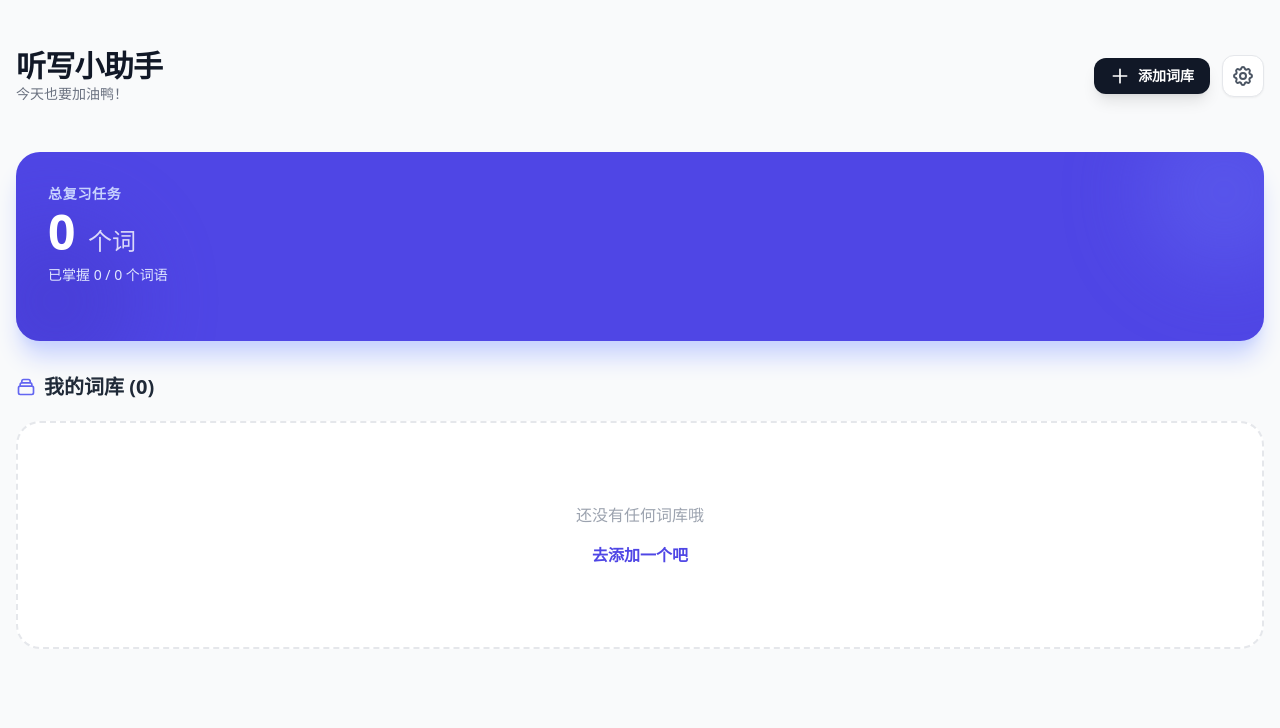
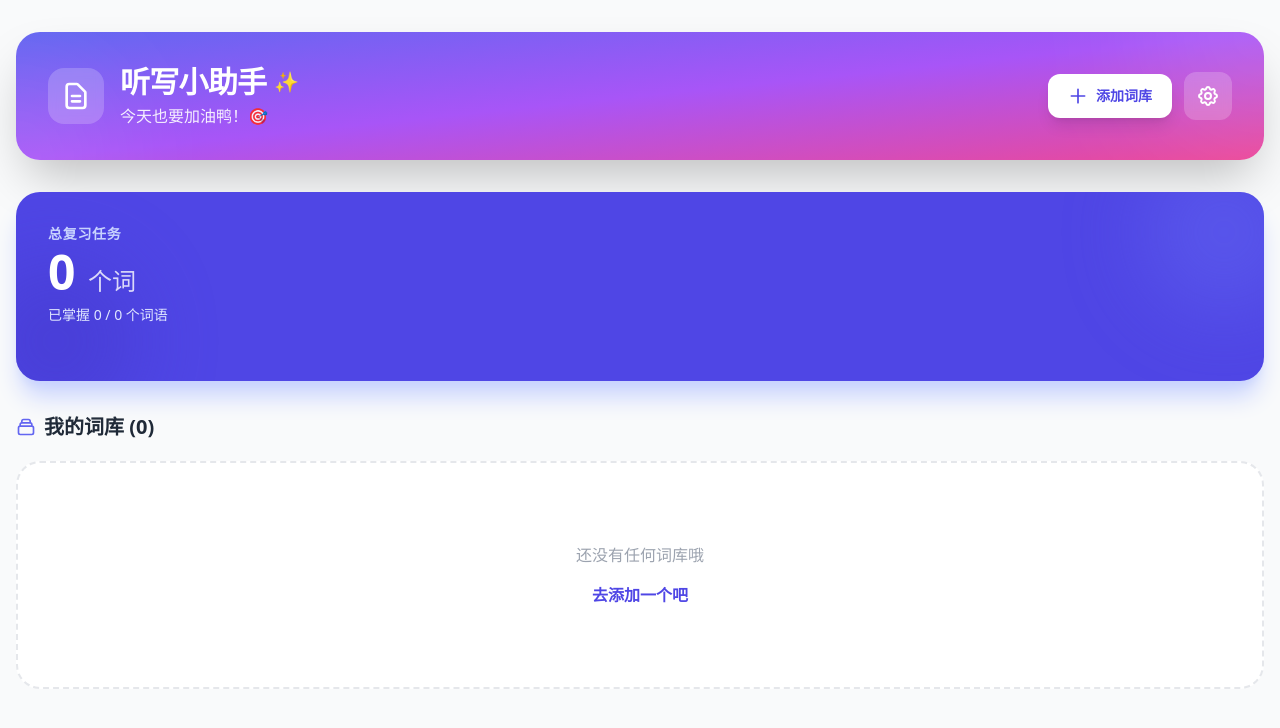
Before and after one commit to 100apps/dictation-assistant, a React (Vite) app: page / in a window 1280 px wide. Shown: the top 728 px of the page. Built offline with nearby package versions, Linux system fonts and the light colour scheme; a small style sheet from the web is missing.

Commit message:
feat: enhance UI of header and word list view for improved aesthetics and usability

```diff
--- a/App.tsx
+++ b/App.tsx
@@ -437,22 +437,42 @@ const App: React.FC = () => {
         return (
           <div className="w-full space-y-4 md:space-y-8 pb-10">
             {/* Header */}
-            <header className="flex flex-col md:flex-row justify-between items-start md:items-center py-2 md:py-4 gap-4">
+            <header className="relative bg-gradient-to-br from-indigo-500 via-purple-500 to-pink-500 rounded-3xl p-6 md:p-8 shadow-2xl overflow-hidden">
+              {/* Decorative Background Elements */}
+              <div className="absolute top-0 right-0 w-64 h-64 bg-white/10 rounded-full -translate-y-32 translate-x-32 blur-3xl"></div>
+              <div className="absolute bottom-0 left-0 w-48 h-48 bg-white/10 rounded-full translate-y-24 -translate-x-24 blur-3xl"></div>
+
+              {/* Content */}
+              <div className="relative z-10 flex flex-col md:flex-row justify-between items-start md:items-center gap-4">
+                <div className="flex items-center gap-4">
+                  {/* Icon */}
+                  <div className="bg-white/20 backdrop-blur-sm p-3 rounded-2xl">
+                    <svg className="w-8 h-8 text-white" fill="none" stroke="currentColor" viewBox="0 0 24 24">
+                      <path strokeLinecap="round" strokeLinejoin="round" strokeWidth={2} d="M9 12h6m-6 4h6m2 5H7a2 2 0 01-2-2V5a2 2 0 012-2h5.586a1 1 0 01.707.293l5.414 5.414a1 1 0 01.293.707V19a2 2 0 01-2 2z" />
+                    </svg>
+                  </div>
+
                   <div>
-                <h1 className="text-2xl md:text-3xl font-extrabold text-gray-900 tracking-tight">听写小助手</h1>
-                <p className="text-gray-500 text-sm">今天也要加油鸭！</p>
+                    <h1 className="text-2xl md:text-3xl font-extrabold text-white tracking-tight flex items-center gap-2">
+                      听写小助手
+                      <span className="text-xl">✨</span>
+                    </h1>
+                    <p className="text-white/90 text-sm md:text-base font-medium mt-1">今天也要加油鸭！🎯</p>
                   </div>
+                </div>
+
                 <div className="flex items-center gap-3 w-full md:w-auto">
                   <button
                     onClick={handleStartInput}
-                  className="flex-1 md:flex-none py-2 px-4 bg-gray-900 text-white rounded-xl font-bold shadow-lg hover:bg-gray-800 transition-all flex items-center justify-center gap-2 text-sm"
+                    className="flex-1 md:flex-none py-3 px-5 bg-white text-indigo-600 rounded-xl font-bold shadow-lg hover:shadow-xl hover:scale-105 transition-all flex items-center justify-center gap-2 text-sm"
                   >
                     <svg className="w-5 h-5" fill="none" stroke="currentColor" viewBox="0 0 24 24"><path strokeLinecap="round" strokeLinejoin="round" strokeWidth={2} d="M12 4v16m8-8H4" /></svg>
                     添加词库
                   </button>
-                <button onClick={handleOpenSettings} className="p-2 bg-white rounded-xl shadow-sm border hover:bg-gray-50">
-                  <svg className="w-6 h-6 text-gray-600" fill="none" stroke="currentColor" viewBox="0 0 24 24"><path strokeLinecap="round" strokeLinejoin="round" strokeWidth={2} d="M10.325 4.317c.426-1.756 2.924-1.756 3.35 0a1.724 1.724 0 002.573 1.066c1.543-.94 3.31.826 2.37 2.37a1.724 1.724 0 001.065 2.572c1.756.426 1.756 2.924 0 3.35a1.724 1.724 0 00-1.066 2.573c.94 1.543-.826 3.31-2.37 2.37a1.724 1.724 0 00-2.572 1.065c-.426 1.756-2.924 1.756-3.35 0a1.724 1.724 0 00-2.573-1.066c-1.543.94-3.31-.826-2.37-2.37a1.724 1.724 0 00-1.065-2.572c-1.756-.426-1.756-2.924 0-3.35a1.724 1.724 0 001.066-2.573c-.94-1.543.826-3.31 2.37-2.37.996.608 2.296.07 2.572-1.065z" /><path strokeLinecap="round" strokeLinejoin="round" strokeWidth={2} d="M15 12a3 3 0 11-6 0 3 3 0 016 0z" /></svg>
+                  <button onClick={handleOpenSettings} className="p-3 bg-white/20 backdrop-blur-sm rounded-xl hover:bg-white/30 transition-all">
+                    <svg className="w-6 h-6 text-white" fill="none" stroke="currentColor" viewBox="0 0 24 24"><path strokeLinecap="round" strokeLinejoin="round" strokeWidth={2} d="M10.325 4.317c.426-1.756 2.924-1.756 3.35 0a1.724 1.724 0 002.573 1.066c1.543-.94 3.31.826 2.37 2.37a1.724 1.724 0 001.065 2.572c1.756.426 1.756 2.924 0 3.35a1.724 1.724 0 00-1.066 2.573c.94 1.543-.826 3.31-2.37 2.37a1.724 1.724 0 00-2.572 1.065c-.426 1.756-2.924 1.756-3.35 0a1.724 1.724 0 00-2.573-1.066c-1.543.94-3.31-.826-2.37-2.37a1.724 1.724 0 00-1.065-2.572c-1.756-.426-1.756-2.924 0-3.35a1.724 1.724 0 001.066-2.573c-.94-1.543.826-3.31 2.37-2.37.996.608 2.296.07 2.572-1.065z" /><path strokeLinecap="round" strokeLinejoin="round" strokeWidth={2} d="M15 12a3 3 0 11-6 0 3 3 0 016 0z" /></svg>
                   </button>
+                </div>
               </div>
             </header>
 
--- a/components/WordListView.tsx
+++ b/components/WordListView.tsx
@@ -13,8 +13,7 @@ const WordListView: React.FC<WordListViewProps> = ({ title, words, onBack, onUpd
     const now = Date.now();
 
     return (
-    <div className="max-w-3xl mx-auto h-full flex flex-col bg-white rounded-2xl shadow-lg border border-gray-100 overflow-hidden">
-      {/* Header */}
+        <div className="w-full h-full flex flex-col bg-white rounded-2xl shadow-lg border border-gray-100 overflow-hidden">{/* Header */}
             <div className="p-4 md:p-6 border-b border-gray-100 flex items-center justify-between bg-gray-50">
                 <div>
                     <h2 className="text-2xl font-bold text-gray-800">{title}</h2>
@@ -67,8 +66,7 @@ const WordListView: React.FC<WordListViewProps> = ({ title, words, onBack, onUpd
                                     {/* Needs Review Button */}
                                     <button
                                         onClick={() => onUpdateStatus(word, 'REVIEW')}
-                                className={`flex-1 sm:flex-none px-4 py-2 rounded-lg text-sm font-bold transition-all flex items-center justify-center gap-1 border ${
-                                    isReview
+                                        className={`flex-1 sm:flex-none px-4 py-2 rounded-lg text-sm font-bold transition-all flex items-center justify-center gap-1 border ${isReview
                                                 ? 'bg-red-50 border-red-200 text-red-600 shadow-sm ring-1 ring-red-100'
                                                 : 'bg-white border-gray-200 text-gray-400 hover:bg-gray-50'
                                             }`}
@@ -81,8 +79,7 @@ const WordListView: React.FC<WordListViewProps> = ({ title, words, onBack, onUpd
                                     {/* Mastered Button */}
                                     <button
                                         onClick={() => onUpdateStatus(word, 'MASTERED')}
-                                className={`flex-1 sm:flex-none px-4 py-2 rounded-lg text-sm font-bold transition-all flex items-center justify-center gap-1 border ${
-                                    isMastered
+                                        className={`flex-1 sm:flex-none px-4 py-2 rounded-lg text-sm font-bold transition-all flex items-center justify-center gap-1 border ${isMastered
                                                 ? 'bg-green-50 border-green-200 text-green-600 shadow-sm ring-1 ring-green-100'
                                                 : 'bg-white border-gray-200 text-gray-400 hover:bg-gray-50'
                                             }`}
```
Lines whose indentation alone changed are shown as unchanged.
